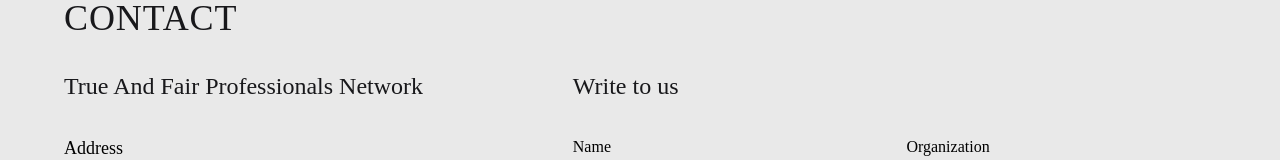
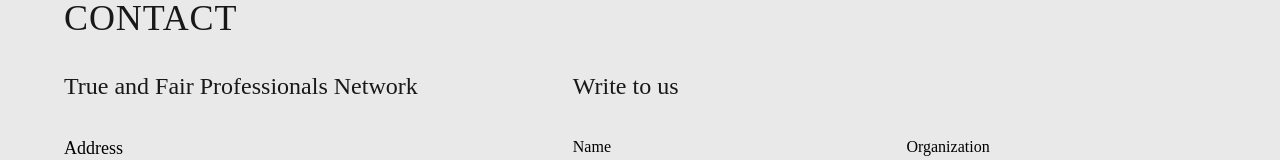
Before and after one commit to TRUENFAIR/trueandfair, a Next.js app: page /contact in a window 1280 px wide. Shown: the part 148-308 px from the top of the page. Built offline with nearby package versions, Linux system fonts and the light colour scheme.

Commit message:
new chANGWA

```diff
--- a/components/testimonials.js
+++ b/components/testimonials.js
@@ -11,7 +11,7 @@ export default function Testimonials() {
 
   const stuff = [
     {
-      text: "Standard setting by True And Fair will be completely independent from the practice as an auditor since True And Fair will not be in the practice of audit and therefore the standards set by True AndFair will not have the bias of an auditee client",
+      text: "Standard setting by True and Fair will be completely independent from the practice as an auditor since True and Fair will not be in the practice of audit and therefore the standards set by True AndFair will not have the bias of an auditee client",
       name: "",
       position: "",
       company: "",
@@ -19,7 +19,7 @@ export default function Testimonials() {
       id: 1
     },
     {
-      text: "True And Fair will not participate in the operations of the CA Firms. The revenue model of True And Fair will be a fixed fee model and not based on the revenues or profits of the CA Firms.",
+      text: "True and Fair will not participate in the operations of the CA Firms. The revenue model of True and Fair will be a fixed fee model and not based on the revenues or profits of the CA Firms.",
       name: "",
       position: "",
       company: "",
@@ -27,7 +27,7 @@ export default function Testimonials() {
       id: 2
     },
     {
-      text: "True And Fair will bring in international best practices and exceed them where ever possible. ",
+      text: "True and Fair will bring in international best practices and exceed them where ever possible. ",
       name: "",
       position: "",
       company: "",
@@ -45,7 +45,7 @@ export default function Testimonials() {
     },
     {
 
-      text: "Information security and confidentiality is key to the vision envisaged by True And Fair. It will deploy best in class tools in respect of these matters which will also be subject to an independent audit, which report will be shared with all the participating CA Firms.  ",
+      text: "Information security and confidentiality is key to the vision envisaged by True and Fair. It will deploy best in class tools in respect of these matters which will also be subject to an independent audit, which report will be shared with all the participating CA Firms.  ",
       name: "",
       position: "",
       company: "",
--- a/pages/contact.js
+++ b/pages/contact.js
@@ -92,7 +92,7 @@ export default function Contact() {
           <div className="flex flex-col md:flex-row justify-start items-start  rounded pt-8 ">
             <div className="md:w-2/5 w-full">
               <p className="text-2xl font-bah  upper">
-                True And Fair Professionals Network{" "}
+                True and Fair Professionals Network{" "}
               </p>
 
               <div className="text-base pt-8 font-bah text-black">
--- a/pages/index.js
+++ b/pages/index.js
@@ -111,7 +111,7 @@ export default function Home() {
         <div className="md:container px-5 md:mx-auto">
           <div className="xl:w-full lg:w-full  w-full mx-auto text-center">
             <p className="text-3xl font-bah  title-font text-black   mb-4">
-              True And Fair Professionals Network
+              True and Fair Professionals Network
             </p>
             <p className="leading-loose   text-justify  font-bah text-black ">
               True and Fair aims to enhance the audit quality of CA firms by
```
